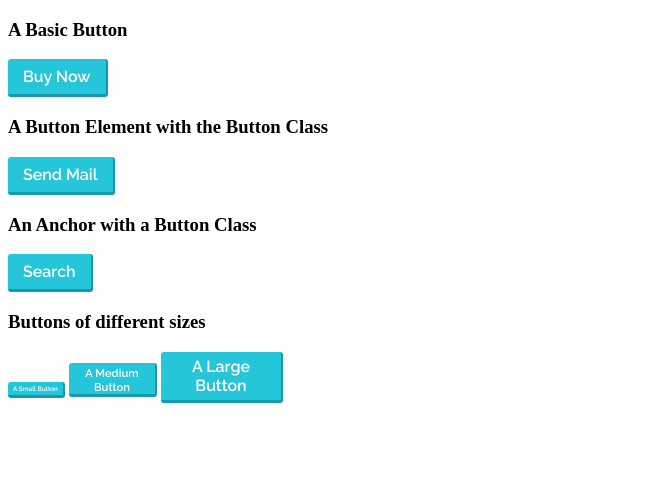
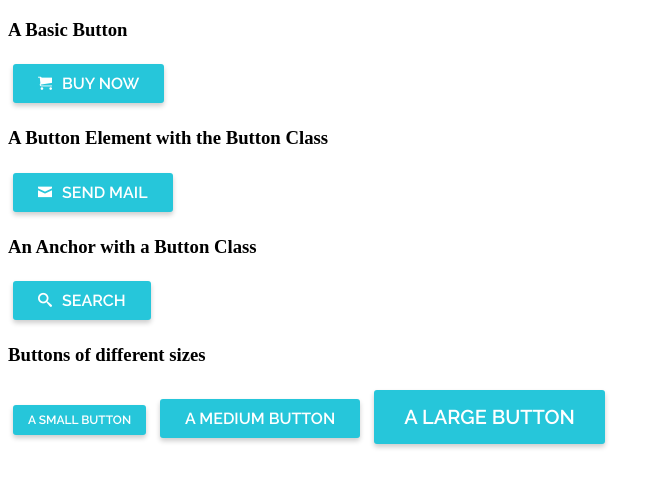
Before and after one commit to Jing-Ran/web-components, a plain HTML site: page components/buttons/index.html in a window 1280 px wide. Shown: the whole page, without its empty margins (0-662 px from the left). Drawn offline with Linux system fonts and the light colour scheme.

Commit message:
Update buttons

```diff
--- a/components/buttons/button.css
+++ /dev/null
@@ -1,59 +0,0 @@
-*:focus {
-	outline: none;
-}
-
-.button {
-	display: inline-block;
-	border-radius: 3px;
-	background-color: #26C6DA;
-	color: white;
-	text-align: center;
-	text-decoration: none;
-	font-size: 16px;
-	font-family: 'Raleway', sans-serif;
-	padding: 8px 15px;
-	border-color: rgba(0, 188, 212, 0.5);
-	border-top-style: none;
-	border-left-style: none;
-	border-bottom-style: outset;
-	border-bottom-width: 3px;
-	border-right-style: outset;
-	border-right-width: 2.5px;
-	cursor: pointer;
-}
-
-a:visited {
-	background-color: #0097A7;
-	border-color: rgba(0, 131, 143, 0.25);
-}
-
-.button:hover {
-	background-color: #00E5FF;
-	border-color: rgba(38, 198, 218, 0.25);
-}
-
-.button:active {
-	background-color: #00ACC1;
-	border-style: inset;
-	border-color: rgba(0, 151, 167, 0.25);
-	border-width: 3px 1px 1px 3px;
-}
-
-.button-sm {
-	width: 45px;
-	font-size: 40%;
-	padding: 3px 5px;
-}
-
-.button-md {
-	width: 70px;
-	height: 25px;
-	font-size: 70%;
-	padding: 3px 8px;
-}
-
-.button-lg {
-	width: 100px;
-	height: 38px;
-	padding: 5px 10px;
-}
--- /dev/null
+++ b/components/buttons/icon_font_style.css
@@ -0,0 +1,35 @@
+@font-face {
+  font-family: 'icomoon';
+  src:  url('fonts/icomoon.eot?qgn7uh');
+  src:  url('fonts/icomoon.eot?qgn7uh#iefix') format('embedded-opentype'),
+    url('fonts/icomoon.ttf?qgn7uh') format('truetype'),
+    url('fonts/icomoon.woff?qgn7uh') format('woff'),
+    url('fonts/icomoon.svg?qgn7uh#icomoon') format('svg');
+  font-weight: normal;
+  font-style: normal;
+}
+
+[class^="icon-"], [class*=" icon-"] {
+  /* use !important to prevent issues with browser extensions that change fonts */
+  font-family: 'icomoon' !important;
+  speak: none;
+  font-style: normal;
+  font-weight: normal;
+  font-variant: normal;
+  text-transform: none;
+  line-height: 1;
+
+  /* Better Font Rendering =========== */
+  -webkit-font-smoothing: antialiased;
+  -moz-osx-font-smoothing: grayscale;
+}
+
+.icon-mail:before {
+  content: "\e900";
+}
+.icon-cart:before {
+  content: "\e93a";
+}
+.icon-search:before {
+  content: "\e986";
+}
--- a/components/buttons/index.html
+++ b/components/buttons/index.html
@@ -2,22 +2,23 @@
 <html lang="en">
 <head>
 	<title>Buttons</title>
-	<link rel="stylesheet" type="text/css" href="button.css">
+	<link rel="stylesheet" type="text/css" href="style.css">
 	<link href='https://fonts.googleapis.com/css?family=Raleway:600' rel='stylesheet' type='text/css'>
+  <link rel="stylesheet" type="text/css" href="icon_font_style.css">
 </head>
 <body>
-	<h3>A Basic Button</h3>
-	<div class="button">Buy Now</div>
+  <h3>A Basic Button</h3>
+  <div class="btn btn-buy">Buy Now</div>
 
-	<h3>A Button Element with the Button Class</h3>
-	<button class="button">Send Mail</button>
+  <h3>A Button Element with the Button Class</h3>
+  <button class="btn btn-mail">Send Mail</button>
 
-	<h3>An Anchor with a Button Class</h3>
-	<a href="#" class="button">Search</a>
+  <h3>An Anchor with a Button Class</h3>
+  <a href="#" class="btn btn-search">Search</a>
 
-	<h3>Buttons of different sizes</h3>
-	<div class="button button-sm">A Small Button</div>
-	<div class="button button-md">A Medium Button</div>
-	<div class="button button-lg">A Large Button</div>
+  <h3>Buttons of different sizes</h3>
+  <div class="btn btn-sm">A Small Button</div>
+  <div class="btn btn-md">A Medium Button</div>
+  <div class="btn btn-lg">A Large Button</div>
 </body>
 </html>
--- /dev/null
+++ b/components/buttons/style.css
@@ -0,0 +1,68 @@
+*:focus {
+	outline: none;
+	box-sizing: border-box;
+}
+
+.btn {
+	display: inline-block;
+  border: none;
+	border-radius: 3px;
+	background-color: #26C6DA;
+	color: white;
+	text-align: center;
+	text-decoration: none;
+	font-size: 16px;
+	font-family: 'Raleway', sans-serif;
+	padding: 10px 25px;
+	cursor: pointer;
+  text-transform: uppercase;
+  margin: 5px;
+
+  -webkit-box-shadow: 0 3px 5px 0 rgba(0,0,0,0.2);
+  -moz-box-shadow: 0 3px 5px 0 rgba(0,0,0,0.2);
+  box-shadow: 0 3px 5px 0 rgba(0,0,0,0.2);
+
+  -webkit-transition: background-color 0.5s;
+  -moz-transition: background-color 0.5s;
+  -o-transition: background-color 0.5s;
+  transition: background-color 0.5s;
+}
+
+.btn:hover {
+	background-color: #00BCD4;
+}
+
+.btn:active {
+	background-color: #00ACC1;
+}
+
+.btn-buy::before,
+.btn-mail::before,
+.btn-search::before {
+  font-family: 'icomoon';
+  margin-left: 0;
+  margin-right: 10px;
+  font-size: 14px;
+}
+
+.btn-buy::before {
+  content: '\e93a';
+}
+
+.btn-mail::before {
+  content: '\e900';
+}
+
+.btn-search::before {
+  content: '\e986';
+}
+
+.btn-sm {
+	font-size: 12px;
+  padding: 8px 15px;
+}
+
+.btn-lg {
+	font-size: 20px;
+  padding: 15px 30px;
+}
```
Also changed, not shown: components/buttons/fonts/icomoon.ttf (added), components/buttons/fonts/icomoon.woff (added), 3 other files.
